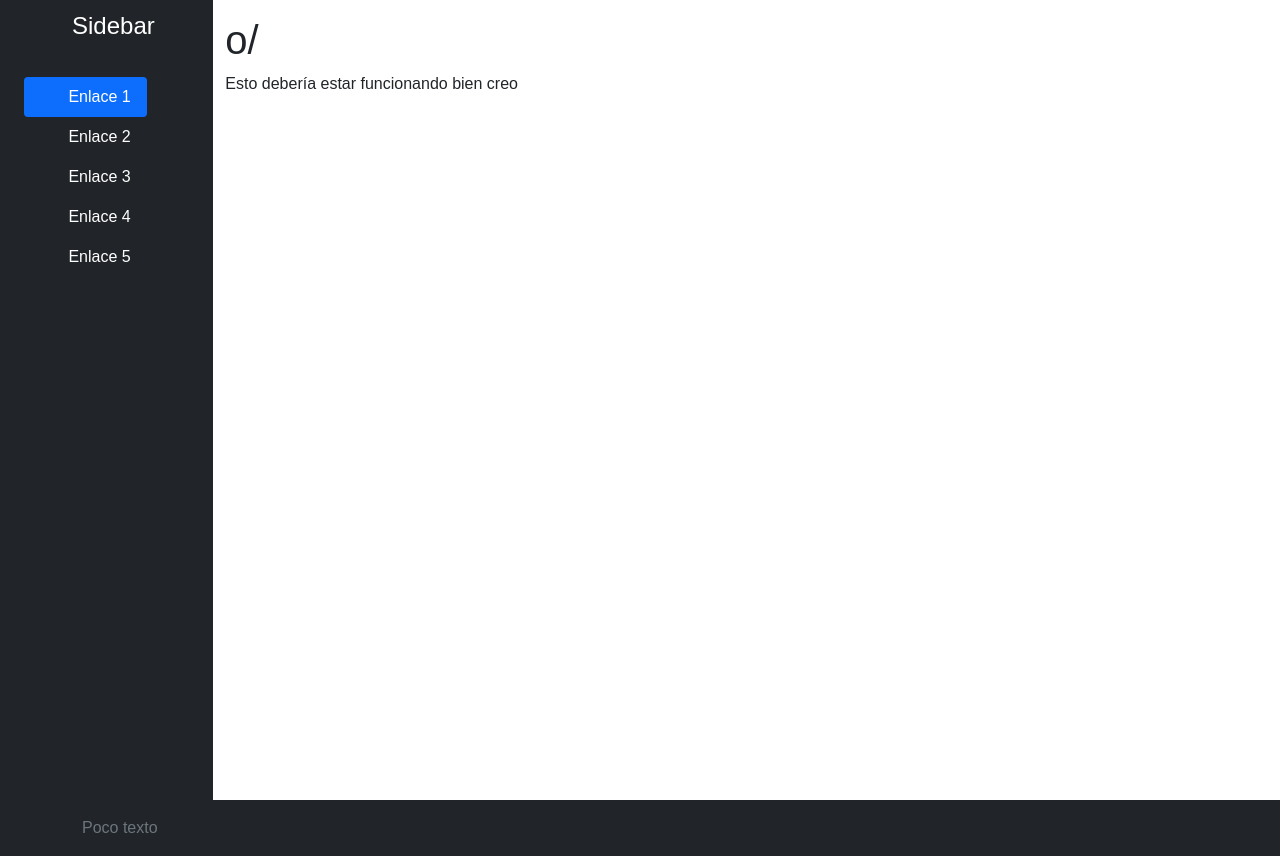
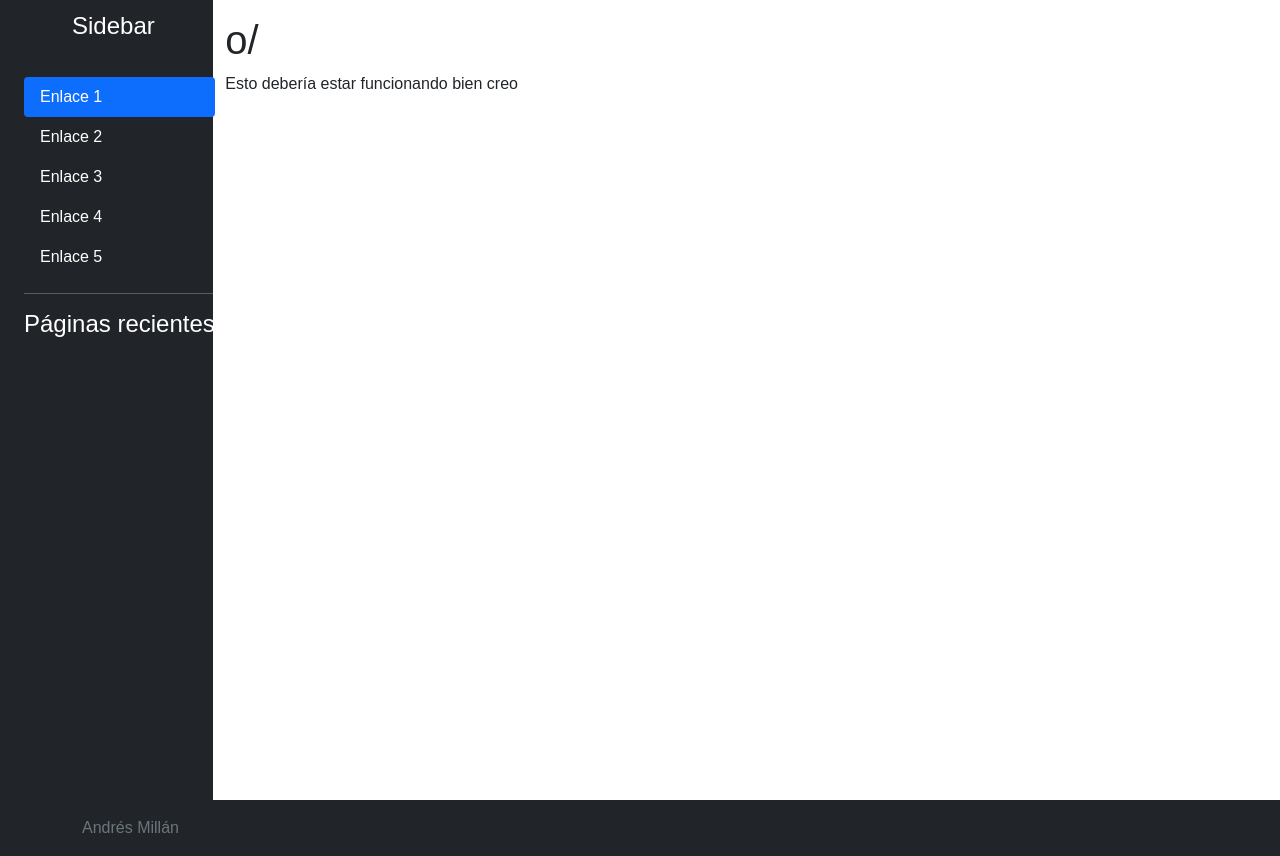
Before and after one commit to Asmilex/DAI, a Flask app: page / in a window 1280 px wide. Shown: the part 56-912 px from the top of the page. Run offline with Flask 2, Linux system fonts and the light colour scheme.

Commit message:
Páginas recientes

```diff
--- a/app/templates/layout.html
+++ b/app/templates/layout.html
@@ -29,6 +29,9 @@
     integrity="sha384-ka7Sk0Gln4gmtz2MlQnikT1wXgYsOg+OMhuP+IlRH9sENBO0LRn5q+8nbTov4+1p"
     crossorigin="anonymous"></script>
 
+  <!--
+    -- ─────────────────────────────────────────────────────────────────── NAVBAR ─────
+    -->
   <nav class="navbar navbar-expand-lg navbar-dark bg-dark">
     <div class="container-fluid">
       <a class="navbar-brand" href="#">
@@ -74,8 +77,15 @@
     </div>
   </nav>
 
+  <!--
+    -- ──────────────────────────────────── COLUMNA CON EL SIDEBAR Y EL CONTENIDO ─────
+    -->
   <div class="container-fluid">
     <div class="row flex-nowrap">
+      <!--
+        -- ─────────────────────────────────────────────────── SIDEBAR ─────
+        -->
+
       <div class="col-auto col-md-3 col-xl-2 px-sm-2 px-0 bg-dark">
         <div class="d-flex flex-column align-items-center align-items-sm-start px-3 pt-2 text-white min-vh-100" style="
         width: 280px;">
@@ -89,56 +99,56 @@
           <ul class="nav nav-pills flex-column mb-auto">
             <li class="nav-item">
               <a href="#" class="nav-link active" aria-current="page">
-                <svg class="bi me-2" width="16" height="16">
-                  <use xlink:href="#home"></use>
-                </svg>
                 Enlace 1
               </a>
             </li>
             <li>
               <a href="#" class="nav-link text-white">
-                <svg class="bi me-2" width="16" height="16">
-                  <use xlink:href="#speedometer2"></use>
-                </svg>
                 Enlace 2
               </a>
             </li>
             <li>
               <a href="#" class="nav-link text-white">
-                <svg class="bi me-2" width="16" height="16">
-                  <use xlink:href="#table"></use>
-                </svg>
                 Enlace 3
               </a>
             </li>
             <li>
               <a href="#" class="nav-link text-white">
-                <svg class="bi me-2" width="16" height="16">
-                  <use xlink:href="#grid"></use>
-                </svg>
                 Enlace 4
               </a>
             </li>
             <li>
               <a href="#" class="nav-link text-white">
-                <svg class="bi me-2" width="16" height="16">
-                  <use xlink:href="#people-circle"></use>
-                </svg>
                 Enlace 5
               </a>
+            </li>
+            <hr>
+            <li>
+              <h4>Páginas recientes</h4>
+              <ul>
+                {% for url in rank %}
+                <li><a href={{url}}>{{url[1:].upper()}}</a></li>
+                {% endfor %}
+              </ul>
             </li>
           </ul>
         </div>
       </div>
+      <!--
+        -- ───────────────────────────────────────────────── CONTENIDO ─────
+        -->
       <div class="col py-3">
         {% block body %} {% endblock %}
       </div>
     </div>
   </div>
 
+  <!--
+    -- ─────────────────────────────────────────────────────────────────── FOOTER ─────
+    -->
   <footer class="footer mt-auto py-3 bg-dark">
     <div class="container">
-      <span class="text-muted">Poco texto</span>
+      <span class="text-muted">Andrés Millán</span>
     </div>
   </footer>
 </body>
```
